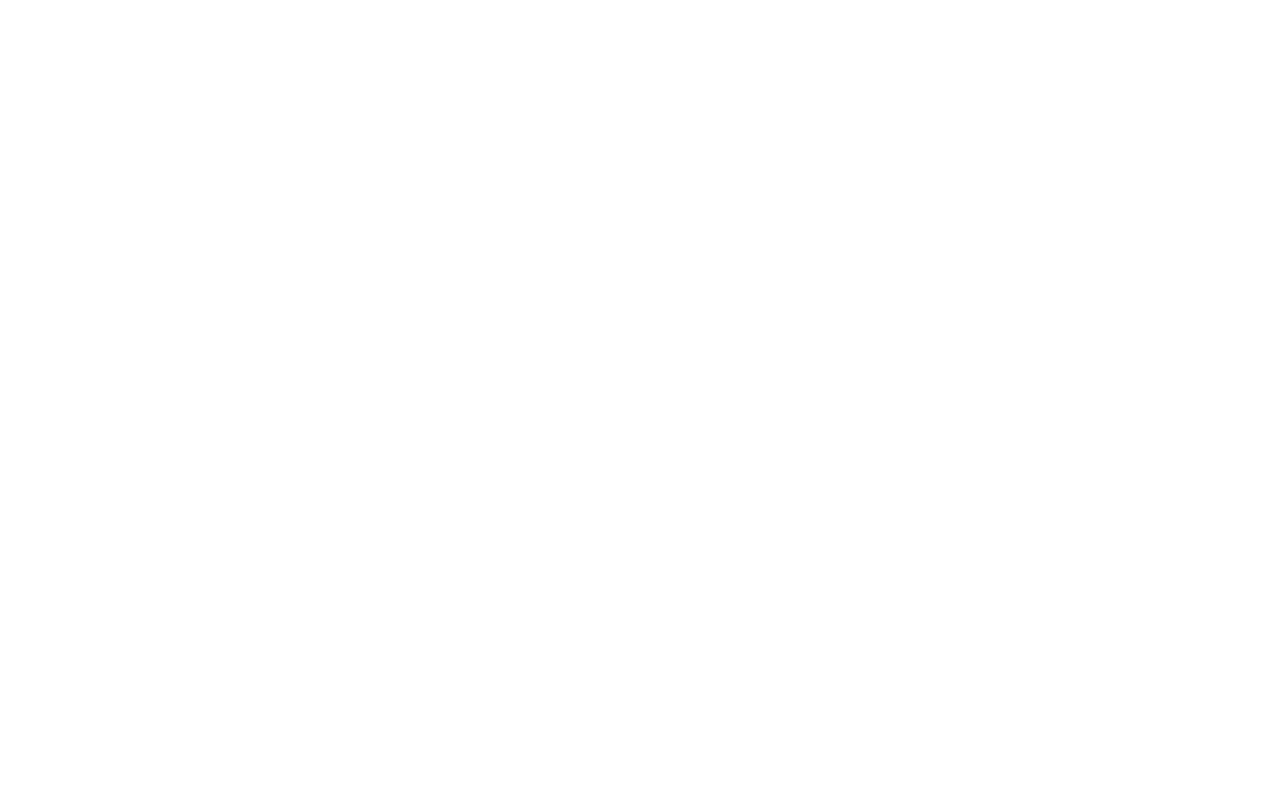
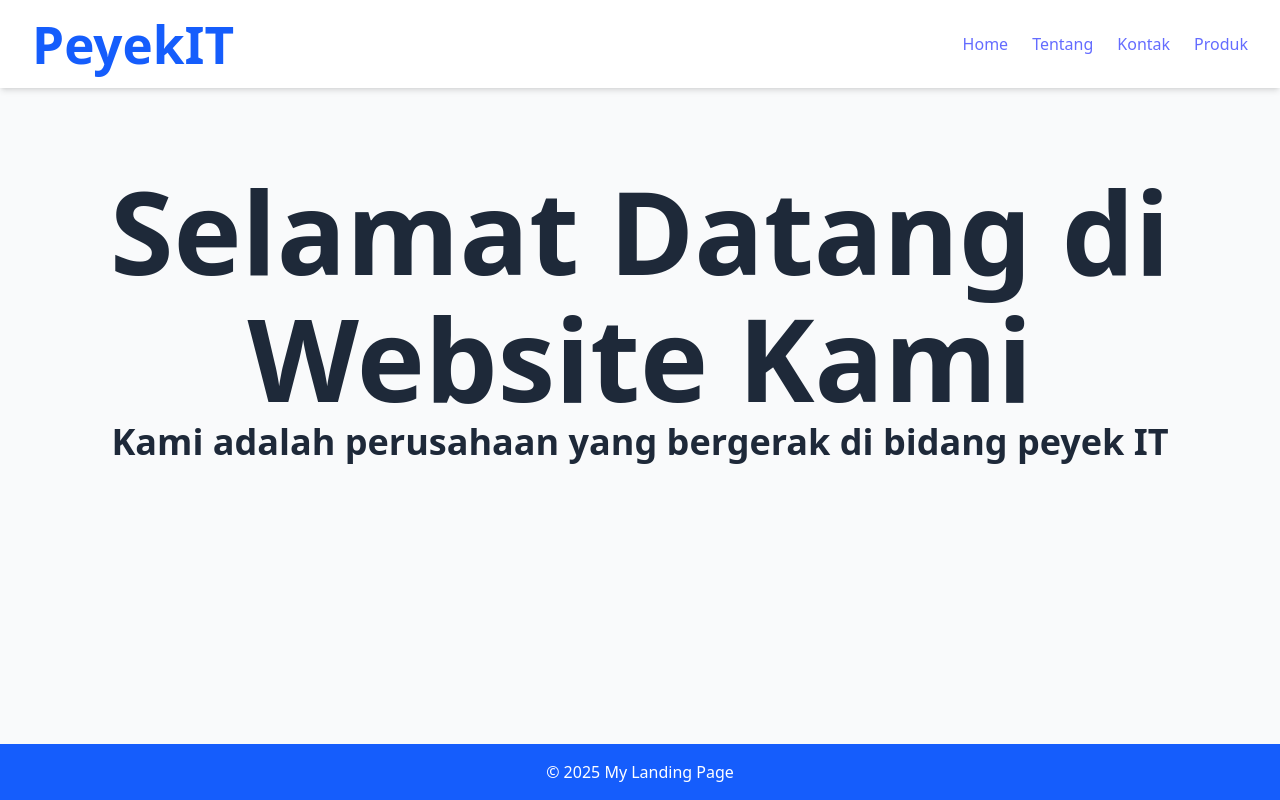
Before and after one commit to yapusss/REACT-LP, a React (Vite) app in the folder react-lp/: page /produk in a window 1280 px wide. Before the commit this address had no page. Built offline with nearby package versions, Linux system fonts and the light colour scheme.

Commit message:
menambahkan produk di header

```diff
--- a/react-lp/src/App.jsx
+++ b/react-lp/src/App.jsx
@@ -10,6 +10,7 @@
           <Link className="hover:text-blue-600 transition" to="/">Home</Link>
           <Link className="hover:text-blue-600 transition" to="/about">Tentang</Link>
           <Link className="hover:text-blue-600 transition" to="/contact">Kontak</Link>
+          <Link className="hover:text-blue-600 transition" to="/produk">Produk</Link>
         </nav>
       </header>
 
--- a/react-lp/src/main.jsx
+++ b/react-lp/src/main.jsx
@@ -6,6 +6,8 @@
 import App from "./App.jsx";
 import Home from "./pages/Home.jsx";
 import About from "./pages/About.jsx";
+import Contact from "./pages/Contact.jsx";
+import Produk from "./pages/Produk.jsx";
 
 createRoot(document.getElementById("root")).render(
   <StrictMode>
@@ -13,7 +15,9 @@
       <Routes>
         <Route path="/" element={<App />}>
           <Route index element={<Home />} />
-          <Route path="About" element={<About />} />
+          <Route path="about" element={<About />} />
+          <Route path="contact" element={<Contact />} />
+          <Route path="produk" element={<Produk />} />
         </Route>
       </Routes>
     </BrowserRouter>
--- /dev/null
+++ b/react-lp/src/pages/Contact.jsx
@@ -0,0 +1,8 @@
+export default function Contact() {
+  return (
+    <section className="home text-4xl font-bold text-center mt-10">
+      <h1>Selamat Datang di Website Kami</h1>
+      <p>ini adalah contact</p>
+    </section>
+  );
+}
--- /dev/null
+++ b/react-lp/src/pages/Produk.jsx
@@ -0,0 +1,8 @@
+export default function Produk() {
+  return (
+    <section className="home text-4xl font-bold text-center mt-10">
+      <h1>Selamat Datang di Website Kami</h1>
+      <p>Kami adalah perusahaan yang bergerak di bidang peyek IT</p>
+    </section>
+  );
+}
```
